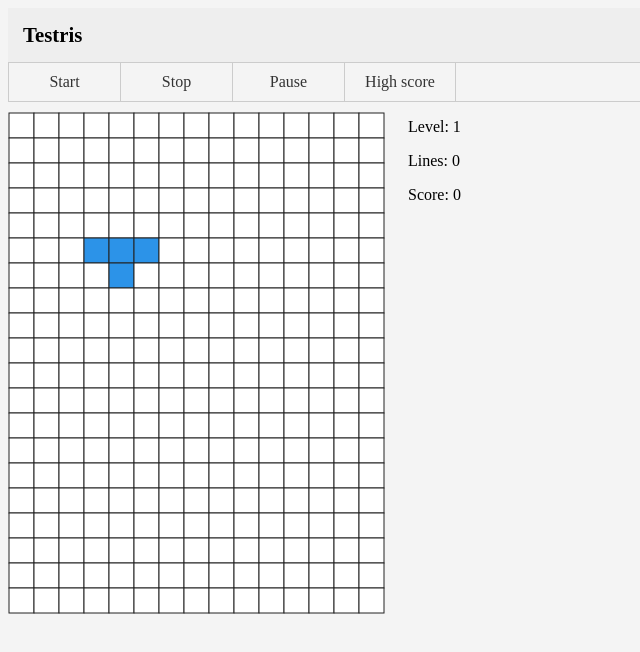
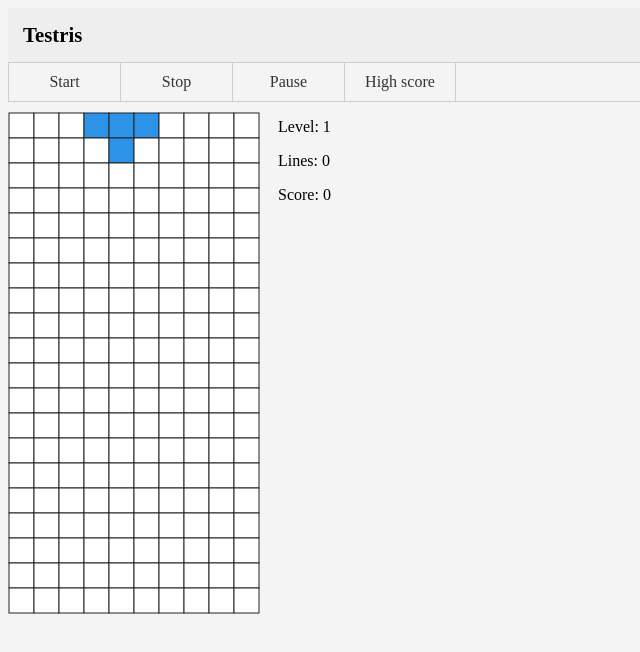
Before and after one commit to YaroslavSinitsyn/Tetris, an Angular app: page / in a window 1280 px wide. Shown: the top 652 px of the page, without its empty margins (0-640 px from the left). Built offline with nearby package versions, Linux system fonts and the light colour scheme.

Commit message:
add menu-panel

```diff
--- a/src/app/app.component.css
+++ b/src/app/app.component.css
@@ -1,7 +1,12 @@
 #main {
     margin-top: 10px;
     float: left;
-    width: 400px;
+    width: 270px;
+}
+
+#view {
+    margin-top: 10px;
+    float: left;
 }
 
 #score {
--- a/src/app/app.component.html
+++ b/src/app/app.component.html
@@ -1,9 +1,10 @@
 <main>
     <app-menu-panel></app-menu-panel>
     <div id='main'>
-        <rect-comp></rect-comp>
+        <rect-comp [row]="20" [column]="10"></rect-comp>
     </div>
-    <div id='score'>
+    <div id="score">
         <value-comp></value-comp>
     </div>
+
 </main>
--- a/src/app/app.module.ts
+++ b/src/app/app.module.ts
@@ -8,6 +8,8 @@ import { RectComponent } from './rect/rect.component';
 import { ValueComponent } from 'app/value/value.component';
 import { ScoreService } from 'app/share/score.service';
 import { MenuPanelComponent } from './menu-panel/menu-panel.component';
+import { GameCycleService } from './share/lifecycle-game.service';
+import { RectService } from './rect/rect.service';
 
 @NgModule({
   declarations: [
@@ -21,7 +23,7 @@ import { MenuPanelComponent } from './menu-panel/menu-panel.component';
     FormsModule,
     HttpModule
   ],
-  providers: [ScoreService],
+  providers: [ScoreService, GameCycleService, RectService],
   bootstrap: [AppComponent]
 })
 export class AppModule { }
--- a/src/app/rect/rect.component.css
+++ b/src/app/rect/rect.component.css
@@ -1,3 +1,7 @@
 .square {
     stroke: #222
     }
+.big{
+    width: 510px;
+    height: 510px;
+}
--- a/src/app/rect/rect.component.html
+++ b/src/app/rect/rect.component.html
@@ -1,5 +1,8 @@
-<svg width="510" height="510" >
+<svg class='big'>
     <rect *ngFor="let item of gridArray" class='square'  fill = '#fff'  [id] = 'item.id'
         [attr.x]='item.x' [attr.y]='item.y'
         [attr.width]='item.width' [attr.height]='item.height'></rect>
 </svg>
+
+
+<!--[ngStyle]="{fill:item.color}"-->
--- a/src/app/rect/rect.component.ts
+++ b/src/app/rect/rect.component.ts
@@ -1,11 +1,11 @@
-import { Component, HostListener, AfterViewInit} from '@angular/core';
+import { Component, Input, HostListener, AfterViewInit, OnInit} from '@angular/core';
 import { Figure } from '../share/figure';
 import { figureDate } from '../share/figureData';
 import { ScoreService } from '../share/score.service';
+import { GameCycleService, CycleGame } from '../share/lifecycle-game.service';
+import { RectService } from './rect.service';
+import { Rectangle } from '../share/rectangle'
 
-class Rect {
-  constructor(public id: string = '0.0', public x: number = 1, public y: number = 1, public width: number = 25, public height: number = 25) {}
-}
 
 enum KeyCode {
   leftCode = 37,
@@ -26,34 +26,61 @@ enum Direction {
   templateUrl: 'rect.component.html',
   styleUrls: ['rect.component.css']
 })
-export class RectComponent implements AfterViewInit {
-  gridArray: Rect[];
+export class RectComponent implements OnInit, AfterViewInit {
+
+  gridArray:Rectangle[];
   rowMax: number = 20;
-  columnMax: number = 15;
+  columnMax: number = 10;
   columnMin: number = -1;
   count:number = 0;
   interval;
   currentFigure: Figure;
-  currentFigureArray:Figure[];
+  currentFigureArray:Figure[] = new Array<Figure>();
   fillArrayBlock:string[] = new Array<string>();
   lastFigure: Figure;
   countFigure:number;
   flag:boolean = false;
   flagMove:boolean = false;
+  index:number = 0;
+  numFigure:number = 0;
+  @Input() row;
+  @Input() column;
 
+   constructor(private rectService:RectService, private gameCycle:GameCycleService, private valueScore:ScoreService ) {
+    gameCycle.gameEvent$.subscribe((val)=>{
+      console.log(val);
+      if(this.gameCycle.state !== CycleGame.Start && val == CycleGame.Start){
+         this.gameCycle.state = CycleGame.Start;
+         this.start();
+      }
 
-   constructor(private valueScore:ScoreService ) {
-    this.gridArray = this.gridData();
-    this.createNewFigure();
+      if(this.gameCycle.state !== CycleGame.Stop && val == CycleGame.Stop){
+        this.gameCycle.state = CycleGame.Stop;
+        this.stop();
+      }
+
+      if(this.gameCycle.state !== CycleGame.Pause && val == CycleGame.Pause){
+          this.gameCycle.state = CycleGame.Pause;
+          this.stop();
+      }
+
+    })
+  }
+
+  ngOnInit(): void {
+      this.gridArray = this.rectService.createGrid(this.row, this.column);
+      this.createFigure();
   }
 
   ngAfterViewInit(): void {
      this.showFigure(this.currentFigureArray[0]);
-     this.start();
   }
 
   @HostListener('window:keydown', ['$event'])
   keyboardInput(event: KeyboardEvent) {
+    if(this.gameCycle.state === CycleGame.Stop)
+        return;
+
     switch (event.keyCode) {
       case KeyCode.leftCode:
             if(this.checkFigure(Direction.left))
@@ -64,21 +91,21 @@ export class RectComponent implements AfterViewInit {
               this.move(Direction.rigth);
         break;
       case KeyCode.upCode:
-            let tempFigure:Figure = this.currentFigureArray[this.countFigure];
+            let tempFigure:Figure = this.currentFigureArray[this.index];
 
             let length = this.currentFigureArray.length - 1;
             let flag:boolean = true;
 
-            if(this.countFigure !== length) {
-               this.countFigure++;
+            if(this.index !== length) {
+               this.index++;
             }
             else {
-              this.countFigure = 0;
+              this.index = 0;
             }
 
-            while(this.countFigure <= length) {
+            while(this.index <= length) {
               let figure:Figure = new Figure();
-              figure = this.currentFigureArray[this.countFigure];
+              figure = this.currentFigureArray[this.index];
               flag = true;
 
               for(let index in figure) {
@@ -97,19 +124,19 @@ export class RectComponent implements AfterViewInit {
             if(flag)
               break;
             else {
-              if(this.countFigure === length) {
-                this.countFigure = 0;
+              if(this.index === length) {
+                this.index = 0;
               }
               else
-                this.countFigure++;
+                this.index++;
             }
 
           }
 
             if(flag) {
               this.clearFigure(tempFigure);
-              this.showFigure(this.currentFigureArray[this.countFigure]);
-              this.currentFigure = this.currentFigureArray[this.countFigure];
+              this.showFigure(this.currentFigureArray[this.index]);
+              this.currentFigure = this.currentFigureArray[this.index];
             }
 
             break;
@@ -122,25 +149,17 @@ export class RectComponent implements AfterViewInit {
     }
   }
 
-  gridData(): Rect[] {
-    let data: Rect[] = new Array<Rect>();
-    let rect: Rect = new Rect();
-
-    for (var row = 0; row < this.rowMax; row++) {
-      for (var column = 0; column < this.columnMax; column++) {
-        rect.id = `${row}.${column}`;
-        data.push(new Rect(rect.id, rect.x, rect.y, rect.width, rect.height));
-        rect.x += rect.width;
-      }
-      rect.x = 1;
-      rect.y += rect.height
-    }
-
-    return data;
+  createFigure() {
+    this.cleareRow();
+    let tempTemp:[Figure[], number];
+    tempTemp = this.rectService.createFigure(this.numFigure);
+    this.currentFigureArray = tempTemp[0];
+    this.index = tempTemp[1];
+    this.numFigure++;
   }
 
   checkFigure(direction:Direction):boolean {
-    let figure = this.currentFigureArray[this.countFigure];
+    let figure = this.currentFigureArray[this.index];
 
     for(let item in figure) {
       if(item !== 'type') {
@@ -157,7 +176,7 @@ export class RectComponent implements AfterViewInit {
             break;
           case Direction.rigth:
               block = this.moveBlock(figure[item],direction);
-              if(arrStr[1] === '14' || block === undefined)
+              if(arrStr[1] === '9' || block === undefined)
                 return false;
             break;
           case Direction.down:
@@ -249,14 +268,13 @@ export class RectComponent implements AfterViewInit {
 
   }
 
-
   start(): void {
     this.interval = setInterval(() => {
         this.move(Direction.down);
 
         if(this.flag) {
-          this.createNewFigure();
-          this.showFigure(this.currentFigureArray[this.countFigure]);
+          this.createFigure();
+          this.showFigure(this.currentFigureArray[this.index]);
           this.flag = false;
           this.fillArrayBlock.forEach( block => {
             document.getElementById(block).setAttribute("fill", "#2C93E8");
@@ -268,42 +286,6 @@ export class RectComponent implements AfterViewInit {
   stop(): void {
     clearInterval(this.interval);
   }
-
-  move(direction:Direction) {
-    this.clearFigure(this.currentFigureArray[this.countFigure]);
-
-    let tempCurrentFigureArray = new Array<Figure>();
-    let tempFigure:Figure = new Figure();
-    let fig:Figure = new Figure();
-
-    for(let figure of this.currentFigureArray) {
-      tempFigure = this.moveFigure(figure, direction);
-      if(figure === this.currentFigureArray[this.countFigure])
-        fig = tempFigure;
-
-      if(tempFigure !== undefined)
-        tempCurrentFigureArray.push(tempFigure);
-      else if((tempFigure === undefined) && figure === this.currentFigureArray[this.countFigure]) {
-        this.flag = true;
-            for(let item in figure) {
-              if(item !== 'type')
-                this.fillArrayBlock.push(figure[item]);
-            }
-        }
-
-      }
-
-
-    if(!this.flag) {
-      let index = tempCurrentFigureArray.indexOf(fig);
-      this.countFigure = index;
-      this.currentFigureArray = [];
-      this.currentFigureArray = [...tempCurrentFigureArray];
-      this.showFigure(tempCurrentFigureArray[this.countFigure]);
-    }
-
-  }
-
 
   clearFigure(figure: Figure): void {
     for (let item in figure) {
@@ -319,26 +301,42 @@ export class RectComponent implements AfterViewInit {
     }
   }
 
-  createNewFigure() {
-    this.cleareRow();
-    this.currentFigure = figureDate[this.count];
-    this.currentFigureArray = new Array<Figure>();
+  move(direction:Direction) {
+    this.clearFigure(this.currentFigureArray[this.index]);
 
-    this.currentFigureArray = figureDate.filter( figure => {
-      if(figure.type == this.currentFigure.type) {
-        return figure
+    let tempCurrentFigureArray = new Array<Figure>();
+    let tempFigure:Figure = new Figure();
+    let fig:Figure = new Figure();
+
+    for(let figure of this.currentFigureArray) {
+      tempFigure = this.moveFigure(figure, direction);
+      if(figure === this.currentFigureArray[this.index])
+        fig = tempFigure;
+
+      if(tempFigure !== undefined)
+        tempCurrentFigureArray.push(tempFigure);
+      else if((tempFigure === undefined) && figure === this.currentFigureArray[this.index]) {
+        this.flag = true;
+            for(let item in figure) {
+              if(item !== 'type')
+                this.fillArrayBlock.push(figure[item]);
+            }
+        }
+
       }
-    });
 
-    this.countFigure = this.currentFigureArray.indexOf(this.currentFigure);
-    if(figureDate.length-1 !== this.count)
-        this.count++;
-    else
-      this.count = 0
+
+    if(!this.flag) {
+      let index = tempCurrentFigureArray.indexOf(fig);
+      this.index = index;
+      this.currentFigureArray = [];
+      this.currentFigureArray = [...tempCurrentFigureArray];
+      this.showFigure(tempCurrentFigureArray[this.index]);
+    }
+
   }
 
   moveFigure(figure:Figure, direction:Direction):Figure {
-
     let newFigure = new Figure();
     let block:string;
     for(let key in figure) {
@@ -359,38 +357,36 @@ export class RectComponent implements AfterViewInit {
   moveBlock(block:string, direction:Direction):string {
     let newBlock:string;
     let rowColumn = block.split('.');
+    newBlock = this.changeBlock(direction,rowColumn[0], rowColumn[1], this.fillArrayBlock);
 
-    switch(direction) {
-      case Direction.down:
-        let tempBlock:string[] = block.split('.')
-        let index:number = this.fillArrayBlock.indexOf(`${+tempBlock[0] + 1}.${tempBlock[1]}`);
-        if((this.rowMax !== (+rowColumn[0] + 1)) && index === -1)
-          newBlock = `${+rowColumn[0] + 1}.${rowColumn[1]}`;
-        else
-          newBlock = undefined;
-        break;
-      case Direction.left:
-        let temp:string[] = block.split('.')
-        let ind:number = this.fillArrayBlock.indexOf(`${temp[0]}.${+temp[1] - 1}`);
-        if(ind === -1)
-          newBlock = `${rowColumn[0]}.${+rowColumn[1] - 1}`;
-        else
-          newBlock = undefined;
-        break;
-      case Direction.rigth:
-        let t:string[] = block.split('.')
-        let i:number = this.fillArrayBlock.indexOf(`${t[0]}.${+t[1] + 1}`);
-        if(i === -1)
-          newBlock = `${rowColumn[0]}.${+rowColumn[1] + 1}`;
-        else
-          newBlock = undefined;
-        break;
-      default:
-        console.error('Error move method bad parameter direction');
-        break;
-    }
     return newBlock;
   }
 
+  changeBlock(direction:Direction, row:string, column:string, mapBlockFill:string[]):string {
+    let index:number;
+    let block:string;
+    switch(direction){
+      case Direction.down:
+          block = `${+row + 1}.${column}`;
+          index = mapBlockFill.indexOf(block);
+          if(this.rowMax !== (+row + 1) && index === -1)
+            return block;
+        break;
+      case Direction.left:
+          block = `${row}.${+column - 1}`;
+          index = mapBlockFill.indexOf(block);
+          if(index === -1)
+            return block;
+        break;
+      case Direction.rigth:
+          block = `${row}.${+column + 1}`;
+          index = mapBlockFill.indexOf(block);
+          if(index === -1)
+            return block;
+        break;
+    }
+
+    return undefined;
+  }
 
 }
--- /dev/null
+++ b/src/app/rect/rect.service.ts
@@ -0,0 +1,48 @@
+import { Injectable } from '@angular/core';
+
+import { Rectangle } from '../share/rectangle';
+import { Figure } from '../share/figure';
+import { figureDate } from '../share/figureData';
+
+@Injectable()
+export class RectService {
+
+  createGrid(rowMax, columnMax): Rectangle[] {
+    let data: Rectangle[] = new Array<Rectangle>();
+    let rectangle: Rectangle = new Rectangle();
+    for (var row = 0; row < rowMax; row++) {
+      for (var column = 0; column < columnMax; column++) {
+        rectangle.id = `${row}.${column}`;
+        data.push(new Rectangle(rectangle.id, rectangle.x, rectangle.y, rectangle.width, rectangle.height));
+        rectangle.x += rectangle.width;
+      }
+      rectangle.x = 1;
+      rectangle.y += rectangle.height
+    }
+
+      return data;
+  }
+
+  createFigure(numFigure:number):[Figure[], number] {
+    let currentFigure:Figure = figureDate[numFigure];
+    let currentFigureArray:Figure[] = new Array<Figure>();
+    currentFigureArray = figureDate.filter(item => {
+      if(item.type === currentFigure.type)
+        return item;
+    });
+    let index = currentFigureArray.indexOf(currentFigure);
+    return [currentFigureArray, index];
+  }
+
+ // this.gridArray.map((item) => {
+    //     for (let index in figure) {
+    //         if(index.toString() === 'type') {
+    //             continue;
+    //         }
+
+    //         if(item.id === figure[index])
+    //             item.color = "#2C93E8";
+    //     }
+    // });
+
+}
--- /dev/null
+++ b/src/app/share/rectangle.ts
@@ -0,0 +1,9 @@
+export class Rectangle {
+  constructor(
+    public id: string = '0.0',
+    public x: number = 1,
+    public y: number = 1,
+    public width: number = 25,
+    public height: number = 25,
+    public color:string = '#fff') {}
+}
```
Also changed, not shown: src/app/menu-panel/menu-panel.component.html (+4 -4 lines), src/app/menu-panel/menu-panel.component.ts (+20 -0 lines), src/app/share/figureData.ts (+62 -65 lines), src/app/share/lifecycle-game.service.ts (added, +37 -0 lines), 1 other file (tests, documents, lock files or other folders).
